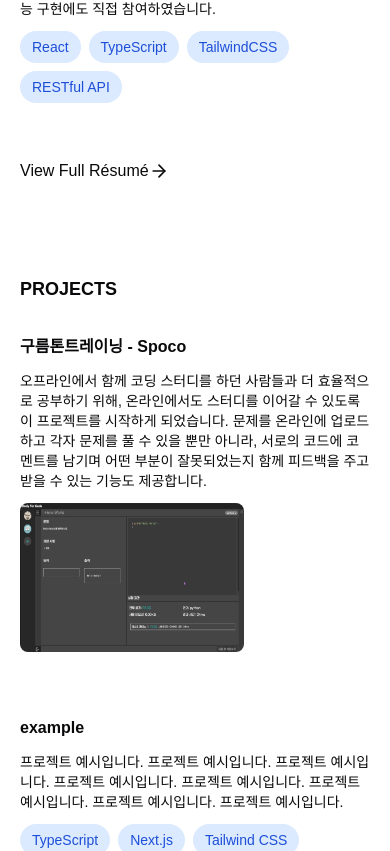
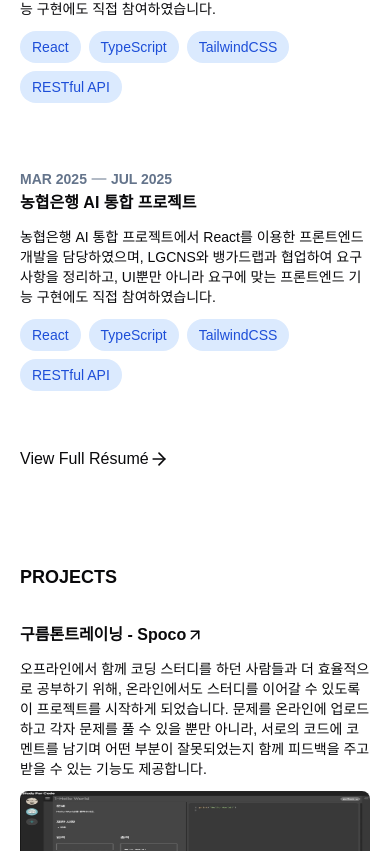
Before and after one commit to Hong-JinSuk/responsive-portfolio, a Next.js app: page /hong-jinsuk in a window 390 px wide. Shown: the part 993-1844 px from the top of the page. Built offline with nearby package versions, Linux system fonts and the light colour scheme.

Commit message:
feat: add title link and change focus in mobile

```diff
--- a/src/app/hong-jinsuk/page.tsx
+++ b/src/app/hong-jinsuk/page.tsx
@@ -118,7 +118,7 @@ export default function Page() {
                 stacks={ex.stacks}
                 key={index}
                 toNavigateTitle={ex.toNavigateTitle}
-                className="py-8 lg:hover:!opacity-100 lg:group-hover:opacity-40 transition-opacity duration-500"
+                className="py-8 hover:!opacity-100 group-hover:opacity-40 transition-opacity duration-500"
               />
             ))}
           </div>
@@ -141,9 +141,9 @@ export default function Page() {
                 stacks={project.stacks}
                 intro={project.intro}
                 key={index}
-                toNavigateTitle=""
+                toNavigateTitle={project.toNavigateTitle}
                 toNavigateImg={project.toNavigateImg}
-                className="py-8 lg:hover:!opacity-100 lg:group-hover:opacity-40 transition-opacity duration-500"
+                className="py-8 hover:!opacity-100 group-hover:opacity-40 transition-opacity duration-500"
               />
             ))}
           </div>
--- a/src/components/ui/card.tsx
+++ b/src/components/ui/card.tsx
@@ -3,7 +3,7 @@
 import { languageAtom } from '@/store/atom';
 import { CardType } from '@/types/types';
 import { useAtomValue } from 'jotai';
-import { Minus } from 'lucide-react';
+import { ArrowUpRight, Minus } from 'lucide-react';
 import { useRouter } from 'next/navigation';
 import { Button } from './button';
 
@@ -37,16 +37,23 @@ export default function Card({
         )}
         <div className="flex flex-col">
           <span
-            className={`w-fit cursor-pointer  font-bold ${
-              toNavigateTitle ? 'hover:text-blue-800' : ''
+            id={`${title}-${toNavigateTitle}`}
+            className={`flex items-center w-fit font-bold group/card ${
+              toNavigateTitle && 'hover:text-blue-600 cursor-pointer'
             }`}
             onClick={() => {
               if (toNavigateTitle) {
-                navigate('hong-jinsuk');
+                window.open(toNavigateTitle, '_blank');
               }
             }}
           >
             {title[lang]}
+            {toNavigateTitle && (
+              <ArrowUpRight
+                size={18}
+                className="group-hover/card:translate-x-1 group-hover/card:-translate-y-0.5 transition-transform duration-500"
+              />
+            )}
           </span>
           <span className="text-sm py-3 ">{content[lang]}</span>
           <div className="flex items-center flex-wrap gap-2">
@@ -68,15 +75,17 @@ export default function Card({
             src={typeof intro === 'string' ? intro : URL.createObjectURL(intro)}
             alt={title[lang]}
             onClick={() => {
-              window.open(toNavigateImg, '_blank');
+              if (toNavigateImg) {
+                window.open(toNavigateImg, '_blank');
+              }
             }}
-            className={`w-56 border-3 md:mr-10 border-black rounded-lg aspect-[3/2] md:order-first ${
+            // 반응형으로 이미지 조정할거면 해야할듯
+            className={`min-w-[160px] h-[120px] border-3 md:mr-10 border-black rounded-lg md:order-first ${
               toNavigateImg && 'cursor-pointer'
             } transition transform duration-300 hover:-translate-y-1 hover:shadow-xl hover:dark:shadow-gray-950`}
           />
         )}
       </div>
-      {/* <Separator /> */}
     </div>
   );
 }
--- a/src/constant/data.ts
+++ b/src/constant/data.ts
@@ -2,6 +2,20 @@ import { ImageList } from '@/assets/images';
 import { CardType } from '@/types/types';
 
 export const ExData: CardType[] = [
+  {
+    sdate: 'MAR 2025',
+    edate: 'JUL 2025',
+    title: {
+      ko: '농협은행 AI 통합 프로젝트',
+      eng: 'NHBank AI Integration Project',
+    },
+    content: {
+      ko: '농협은행 AI 통합 프로젝트에서 React를 이용한 프론트엔드 개발을 담당하였으며, LGCNS와 뱅가드랩과 협업하여 요구사항을 정리하고, UI뿐만 아니라 요구에 맞는 프론트엔드 기능 구현에도 직접 참여하였습니다.',
+      eng: 'I was responsible for frontend development using React in the NongHyup Bank AI Integration Project. I collaborated with LGCNS and Vanguard Lab to define requirements, and participated not only in UI implementation but also in developing frontend functionalities that met those requirements.',
+    },
+    stacks: ['React', 'TypeScript', 'TailwindCSS', 'RESTful API'],
+    toNavigateTitle: '',
+  },
   {
     sdate: 'MAR 2025',
     edate: 'JUL 2025',
@@ -61,7 +75,7 @@ export const ProjectsData: CardType[] = [
     },
     stacks: [],
     intro: ImageList.spoco.src,
-    toNavigateTitle: '',
+    toNavigateTitle: 'https://github.com/study-for-code/Backend',
     toNavigateImg: 'https://www.youtube.com/watch?v=591WiUhtz98',
   },
   {
```
